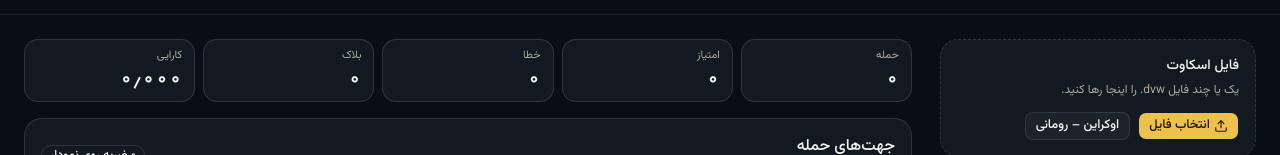
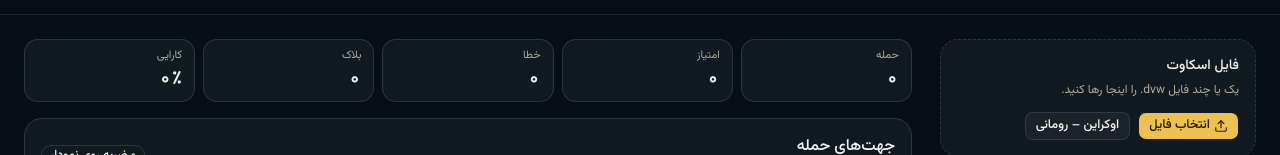
Before and after one commit to kiyarashM13/Volley_heatmap, a Next.js app: page / in a window 1280 px wide. Shown: the part 134-289 px from the top of the page. Built offline with nearby package versions, Linux system fonts and the light colour scheme.

Commit message:
Show efficiency and success as whole percents.
The summary cards use 29% instead of a three-decimal ratio.

Co-authored-by: kiyarash.maleki13 <kiyarash.maleki13@gmail.com>

```diff
--- a/components/attack-app.tsx
+++ b/components/attack-app.tsx
@@ -53,6 +53,10 @@ function fa(value: number, digits = 0) {
     maximumFractionDigits: digits,
     minimumFractionDigits: digits,
   })
+}
+
+function percent(ratio: number) {
+  return `${fa(Math.round(ratio * 100))}٪`
 }
 
 function playerKey(attack: Attack) {
@@ -690,13 +694,13 @@ export function AttackApp() {
             <Stat label={skill === "serve" ? "ایس" : "امتیاز"} value={fa(stats.kills)} />
             <Stat label="خطا" value={fa(stats.errors)} />
             {skill === "serve" ? (
-              <Stat label="موفقیت" value={fa(stats.success, 3)} hint="ایس / سرویس" />
+              <Stat label="موفقیت" value={percent(stats.success)} hint="ایس / سرویس" />
             ) : (
               <Stat label="بلاک" value={fa(stats.blocks)} />
             )}
             <Stat
               label="کارایی"
-              value={fa(stats.efficiency, 3)}
+              value={percent(stats.efficiency)}
               hint={skill === "serve" ? "(ایس − خطا) / سرویس" : "(امتیاز − خطا − بلاک) / حمله"}
               className="col-span-2 sm:col-span-1"
             />
```
